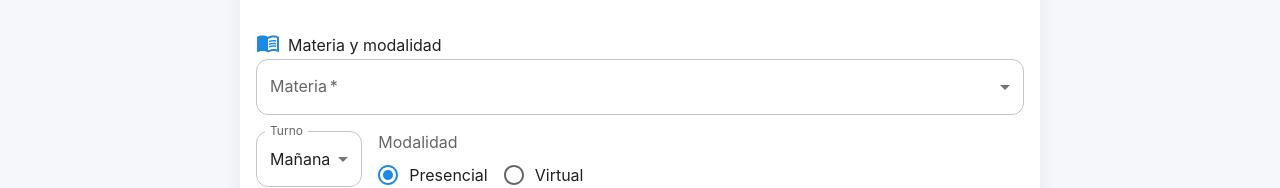
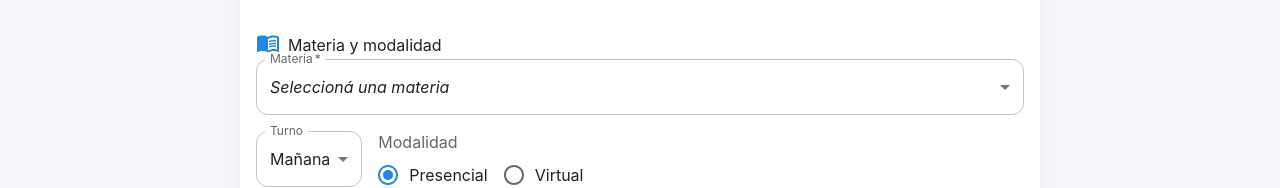
Before and after one commit to lunasolariulman-ops/proyecto-programacion, a React (Vite) app in the folder frontend/: page /registro in a window 1280 px wide. Shown: the part 411-599 px from the top of the page. Built offline with nearby package versions, Linux system fonts and the light colour scheme.

Commit message:
Cambio AlumnoForm.jsx

```diff
--- a/frontend/src/components/AlumnoForm.jsx
+++ b/frontend/src/components/AlumnoForm.jsx
@@ -77,8 +77,15 @@ const AlumnoForm = ({ onGuardarAlumno }) => {
               </Stack>
               <Stack spacing={2}>
                 <FormControl fullWidth required>
-                  <InputLabel>Materia</InputLabel>
-                  <Select name="materia" value={formData.materia} label="Materia" onChange={handleChange}>
+                  <InputLabel shrink>Materia</InputLabel>
+                  <Select
+                    name="materia"
+                    value={formData.materia}
+                    label="Materia"
+                    onChange={handleChange}
+                    displayEmpty
+                  >
+                    <MenuItem value=""><em>Seleccioná una materia</em></MenuItem>
                     <MenuItem value="Programación I">Programación I</MenuItem>
                     <MenuItem value="Programación II">Programación II</MenuItem>
                     <MenuItem value="Base de Datos">Base de Datos</MenuItem>
```
